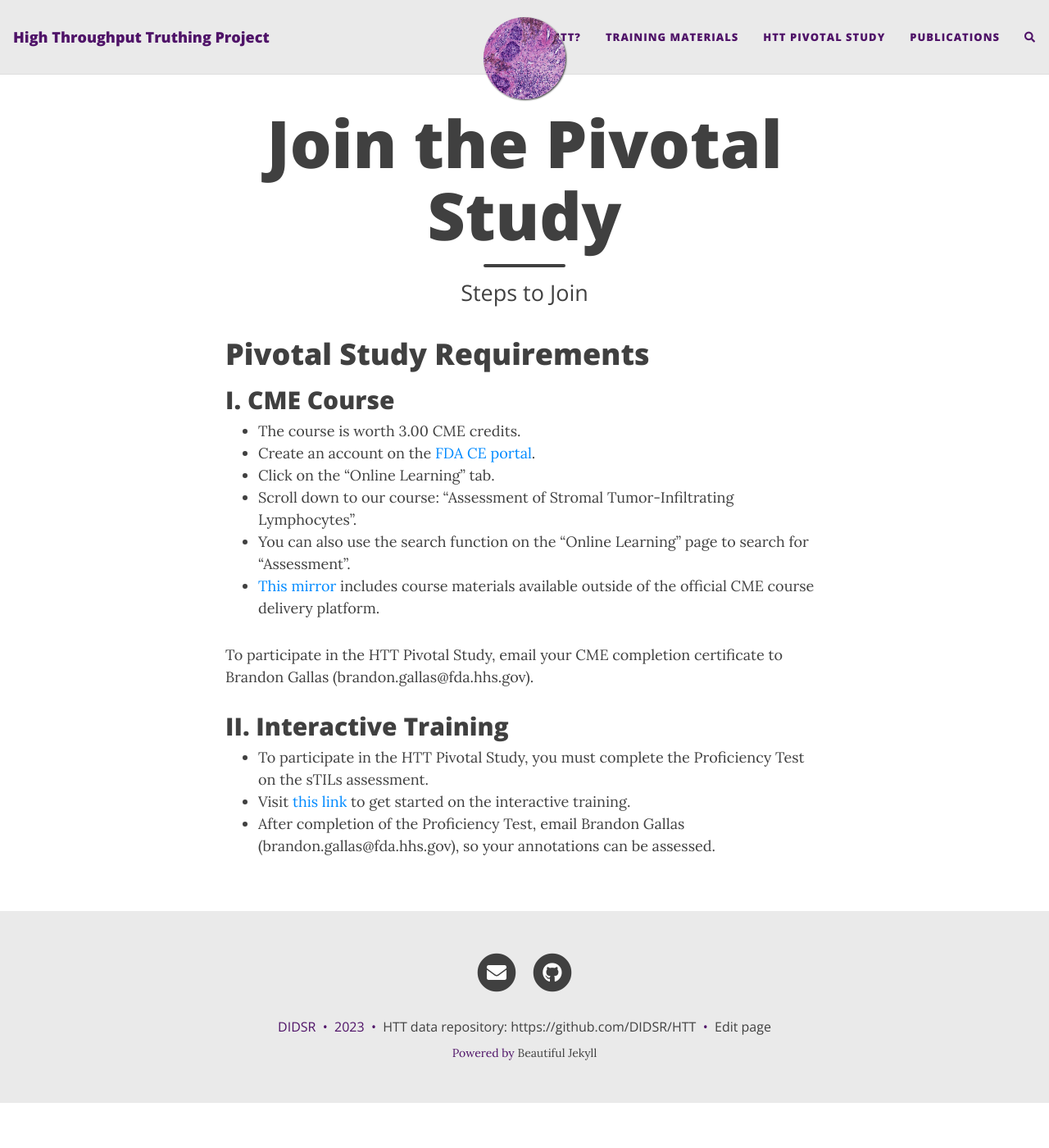
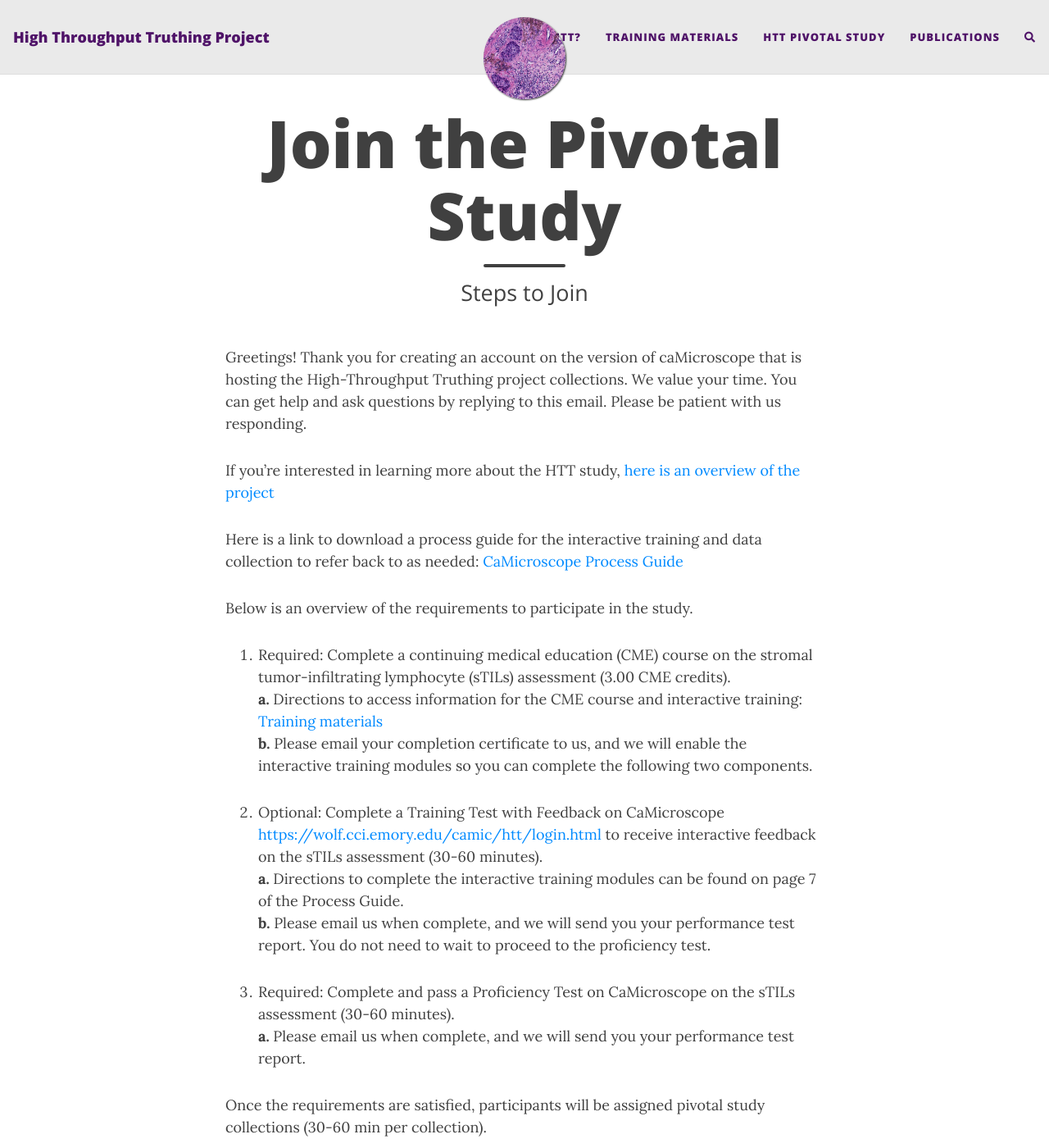
Before and after one commit to DIDSR/HTT.home, a Jekyll site: the page built from assets/pages/pivotal-study.md, in a window 1280 px wide and 1400 px high. Shown: the whole window at 82% size. Built offline with Jekyll 4.4.1, drawn with Linux system fonts in a browser that asks for light colours; nearby versions of some CDN libraries; comment, search, counter and statistics services are not loaded; some of the changed text lies outside the part shown.

Commit message:
moved welcome annotator text to pivotal study page

```diff
--- a/assets/pages/pivotal-study.md
+++ b/assets/pages/pivotal-study.md
@@ -5,20 +5,26 @@ subtitle: Steps to Join
 toc: true
 ---
 
-# Pivotal Study Requirements
+Greetings! Thank you for creating an account on the version of caMicroscope that is hosting the High-Throughput Truthing project collections. We value your time. You can get help and ask questions by replying to this email. Please be patient with us responding.
 
-## I. CME Course
- * The course is worth 3.00 CME credits.
- * Create an account on the [FDA CE portal](https://ceportal.fda.gov/).
- * Click on the “Online Learning” tab.
- * Scroll down to our course: “Assessment of Stromal Tumor-Infiltrating Lymphocytes”.
-  * You can also use the search function on the “Online Learning” page to search for “Assessment”.
- * [This mirror](/training-2023/cmeCourse.md) includes course materials available outside of the official CME course delivery platform.
+If you’re interested in learning more about the HTT study, [here is an overview of the project](./whatIsHTT.md)
 
+Here is a link to download a process guide for the interactive training and data collection to refer back to as needed: [CaMicroscope Process Guide](./training-2023/pdfs/caMicro-ProcessGuide-20230821.pdf)
 
-To participate in the HTT Pivotal Study, email your CME completion certificate to Brandon Gallas (brandon.gallas@fda.hhs.gov).
+Below is an overview of the requirements to participate in the study.
+1.	Required: Complete a continuing medical education (CME) course on the stromal tumor-infiltrating lymphocyte (sTILs) assessment (3.00 CME credits).
+  **a.**	Directions to access information for the CME course and interactive training: [Training materials](./training-2023.md)
+  **b.**	Please email your completion certificate to us, and we will enable the interactive training modules so you can complete the following two components.
 
-## II. Interactive Training
- * To participate in the HTT Pivotal Study, you must complete the Proficiency Test on the sTILs assessment.
- * Visit [this link](\training-2023\interactiveTraining-gettingStarted.md) to get started on the interactive training.
- * After completion of the Proficiency Test, email Brandon Gallas (brandon.gallas@fda.hhs.gov), so your annotations can be assessed.
+2.	Optional: Complete a Training Test with Feedback on CaMicroscope [https://wolf.cci.emory.edu/camic/htt/login.html](https://wolf.cci.emory.edu/camic/htt/login.html) to receive interactive feedback on the sTILs assessment (30-60 minutes).
+  **a.**	Directions to complete the interactive training modules can be found on page 7 of the Process Guide.
+  **b.**	Please email us when complete, and we will send you your performance test report. You do not need to wait to proceed to the proficiency test.
+
+3.	Required: Complete and pass a Proficiency Test on CaMicroscope on the sTILs assessment (30-60 minutes).
+  **a.**	Please email us when complete, and we will send you your performance test report.
+
+Once the requirements are satisfied, participants will be assigned pivotal study collections (30-60 min per collection).
+
+We welcome feedback on all aspects and materials.
+* Brandon.gallas@fda.hhs.gov, PI
+* Emma.Gardecki@fda.hhs.gov, Data-collection manager
```
Also changed, not shown: assets/pages/pivotalStudy2023/welcomeAnnotator.md (deleted, +0 -23 lines).
